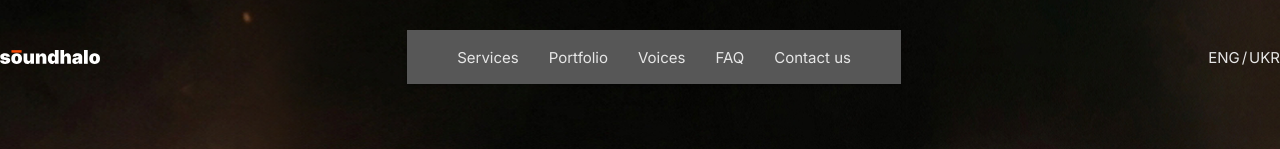
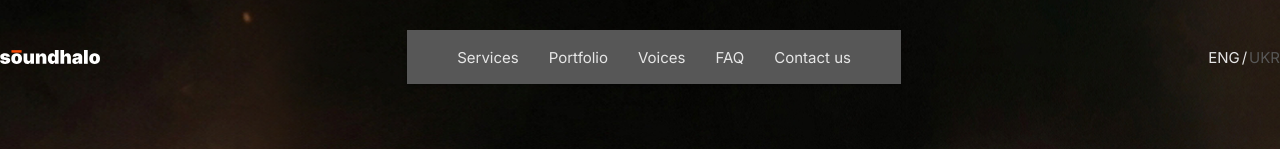
Before and after one commit to Gaskard/soundhalo, a React (Vite) app: page / in a window 1280 px wide. Shown: the top 149 px of the page. Built offline with nearby package versions, Linux system fonts and the light colour scheme.

Commit message:
fix(header): fix active language button color styling

```diff
--- a/src/components/header/Header.tsx
+++ b/src/components/header/Header.tsx
@@ -31,8 +31,8 @@ const Header = () => {
               </ul>
             </nav>
             <div className="header__language">
-              <button className="header__language-eng-active">Eng</button>
-              <button className="header__language-ukr">Ukr</button>
+              <button className="header__language__button header__language__button-active">Eng</button>
+              <button className="header__language__button">Ukr</button>
             </div>
           </div>
           <div className="header__block">
--- a/src/components/header/header.scss
+++ b/src/components/header/header.scss
@@ -43,10 +43,9 @@
     box-shadow: 0 4px 4px 0 rgba(0, 0, 0, 0.25);
   }
   &__language {
-    button {
+    &__button {
       &:first-child::after {
         content: '/';
-        color: #e6e6e6;
         font-weight: normal;
         margin: 0 2px;
         cursor: default;
@@ -58,8 +57,11 @@
       text-align: right;
       border: 0;
       background: none;
-      color: #e6e6e6;
+      color: #575757;
       cursor: pointer;
+      &-active {
+        color: #e6e6e6;
+      }
     }
   }
   &__title {
```
